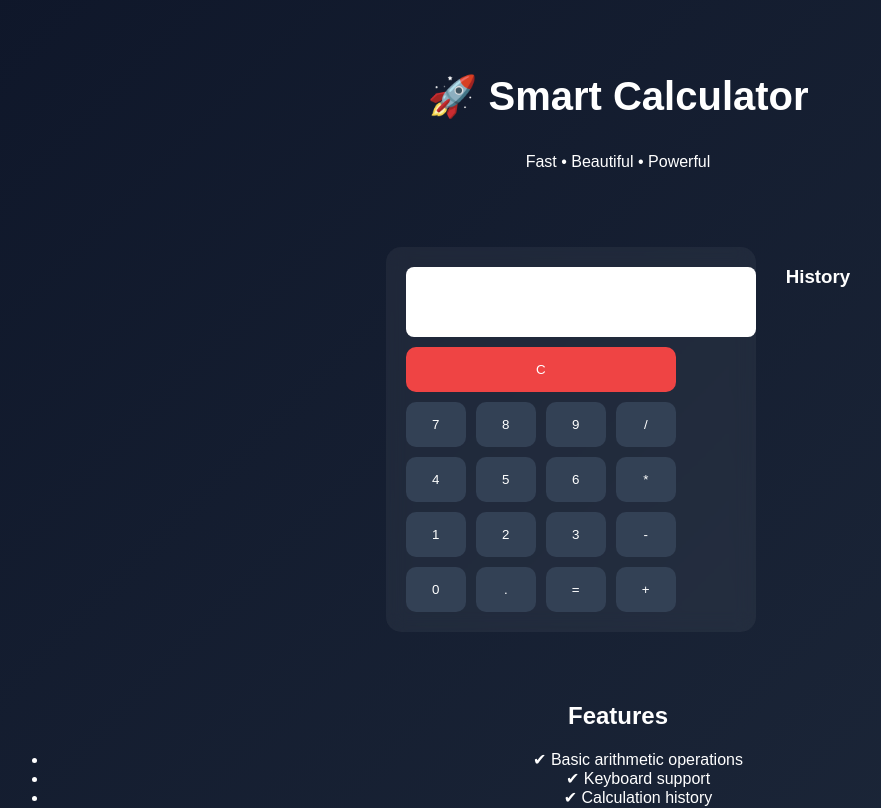
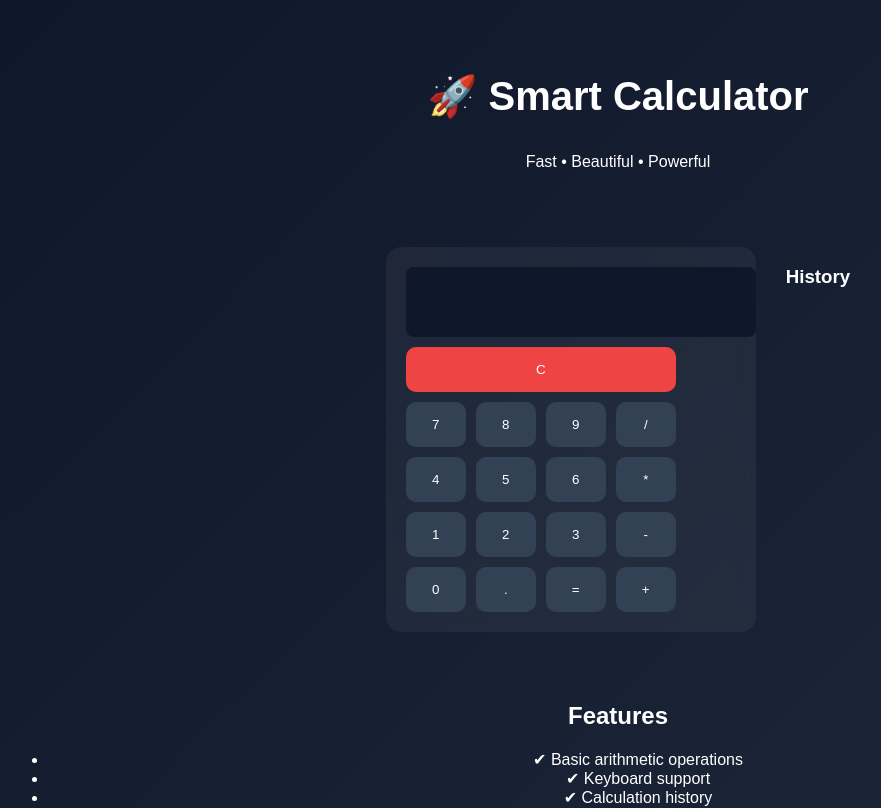
Before and after one commit to sanikabhanuse677-cyber/reactcalc, a React (Create React App) app: page / in a window 1280 px wide. Shown: the top 808 px of the page, without its empty margins (22-903 px from the left). Built offline with nearby package versions, Linux system fonts and the light colour scheme.

Commit message:
Update App.css

```diff
--- a/src/App.css
+++ b/src/App.css
@@ -91,3 +91,7 @@ footer {
   padding: 10px;
   background: #020617;
 }
+.display {
+  background: #0f172a;
+  color: #fff;
+}
```
